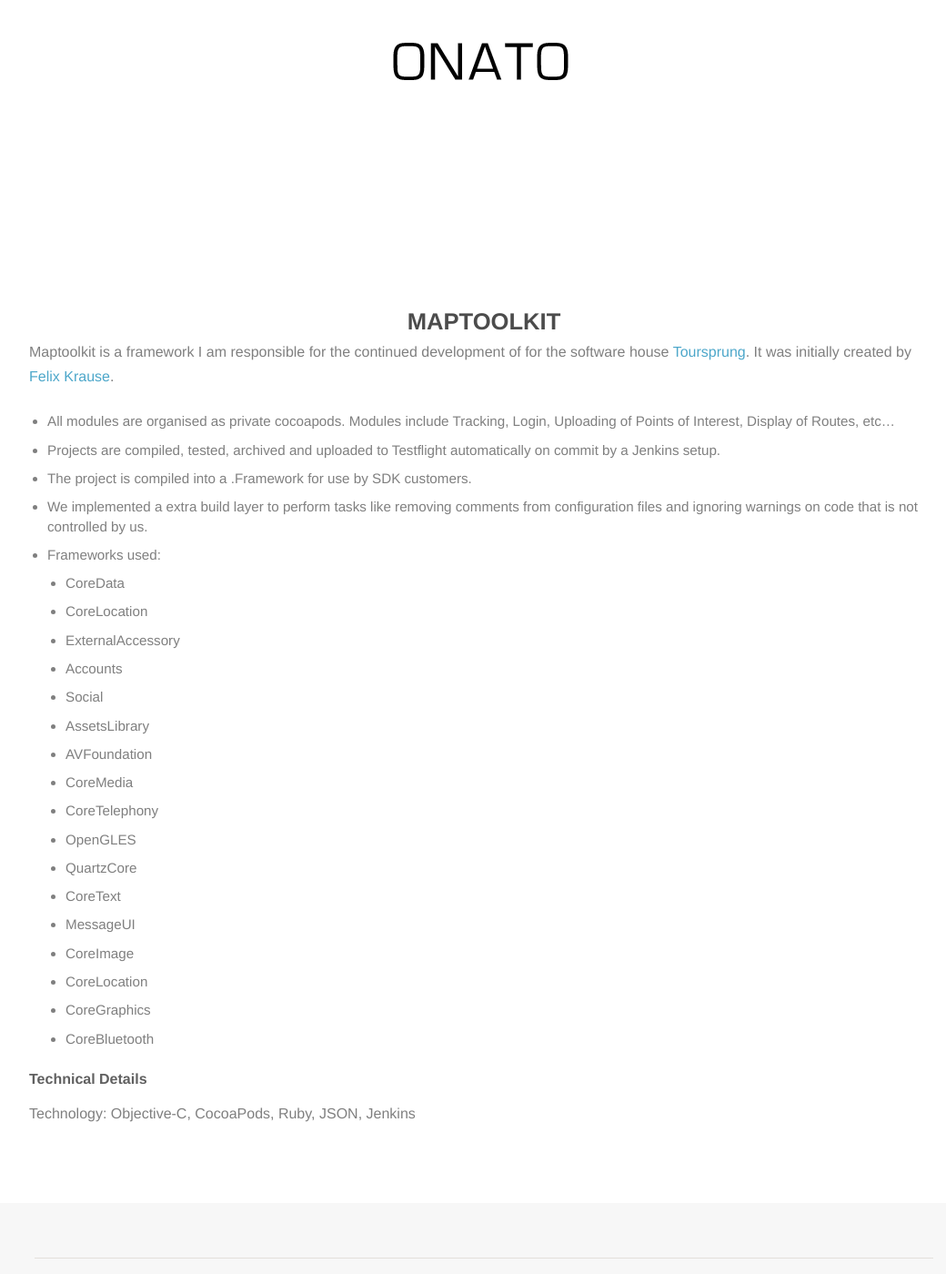
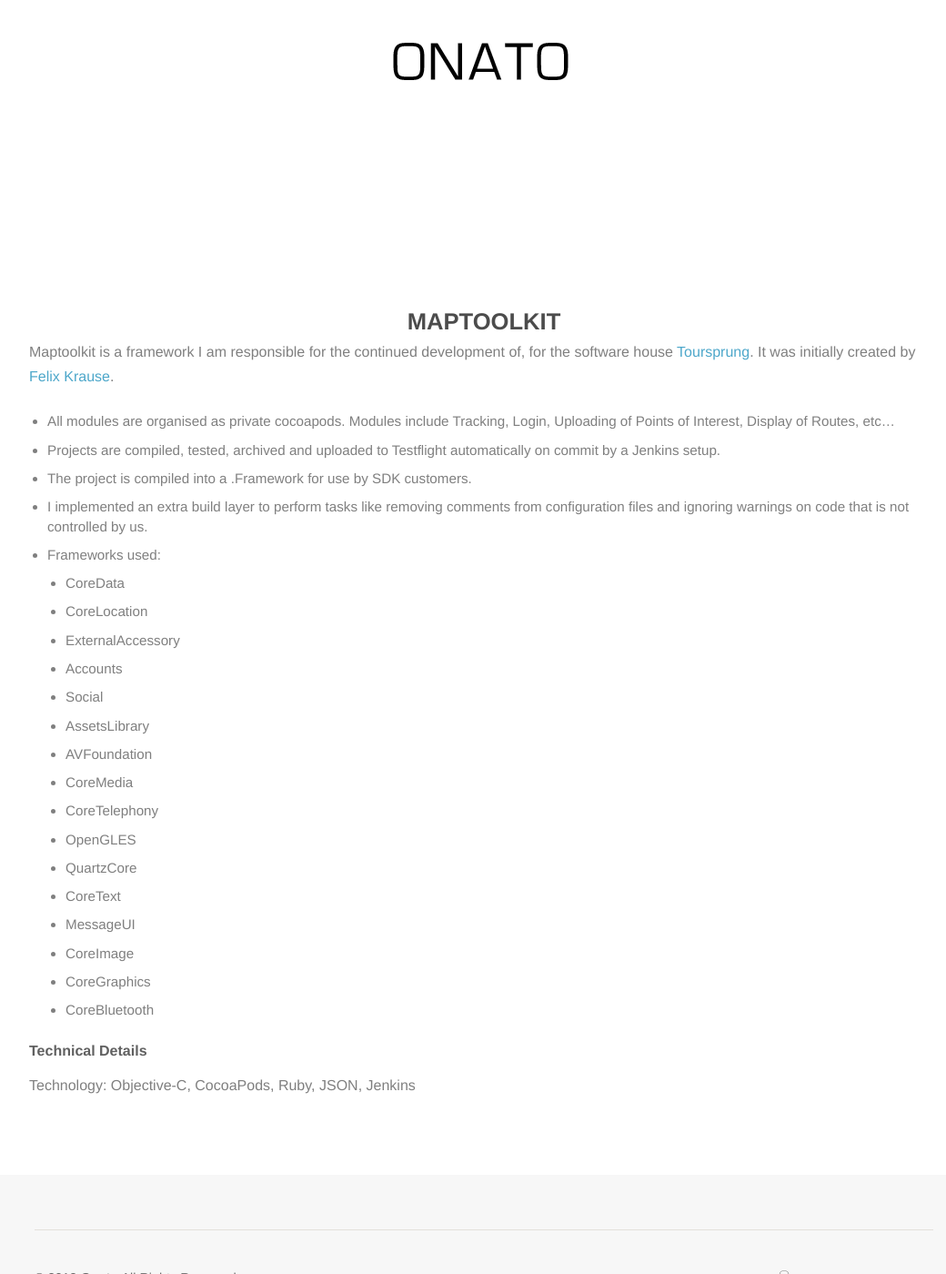
Before and after one commit to onato/onato.github.io, a Jekyll site: the page built from _posts/projects/2013-02-01-maptoolkit.md, in a window 1280 px wide and 1400 px high. Shown: the whole window at 91% size, without its empty margins (108-1148 px from the left). Built offline with Jekyll 4.4.1, drawn with Linux system fonts in a browser that asks for light colours; nearby versions of some CDN libraries.

Commit message:
* Correction grammer.

```diff
--- a/_posts/projects/2013-02-01-maptoolkit.md
+++ b/_posts/projects/2013-02-01-maptoolkit.md
@@ -9,14 +9,14 @@
 categories: projects
 ---
 
-Maptoolkit is a framework I am responsible for the continued development of for the software house [Toursprung](http://toursprung.com). It was initially created by [Felix Krause](http://felixkrause.at/).
+Maptoolkit is a framework I am responsible for the continued development of, for the software house [Toursprung](http://toursprung.com). It was initially created by [Felix Krause](http://felixkrause.at/).
 
 <p>
 	<ul>
 		<li>All modules are organised as private cocoapods. Modules include Tracking, Login, Uploading of Points of Interest, Display of Routes, etc…</li>
 		<li>Projects are compiled, tested, archived and uploaded to Testflight automatically on commit by a Jenkins setup.</li>
 		<li>The project is compiled into a .Framework for use by SDK customers.</li>
-		<li>We implemented a extra build layer to perform tasks like removing comments from configuration files and ignoring warnings on code that is not controlled by us.</li>
+		<li>I implemented an extra build layer to perform tasks like removing comments from configuration files and ignoring warnings on code that is not controlled by us.</li>
 		<li>Frameworks used:
 			<ul>
 				<li>CoreData</li>
@@ -33,7 +33,6 @@
 				<li>CoreText</li>
 				<li>MessageUI</li>
 				<li>CoreImage</li>
-				<li>CoreLocation</li>
 				<li>CoreGraphics</li>
 				<li>CoreBluetooth</li>
 			</ul>
```
